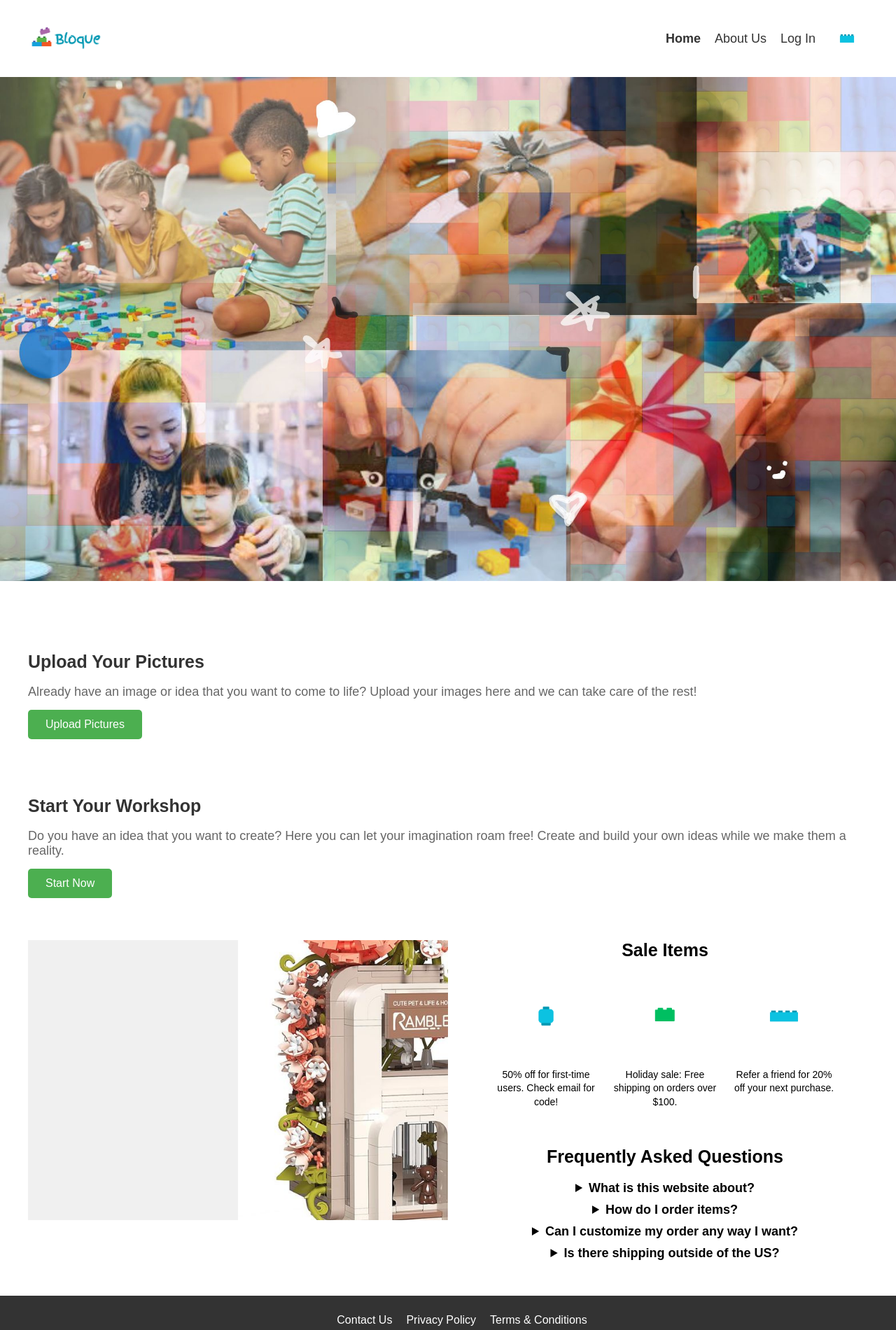
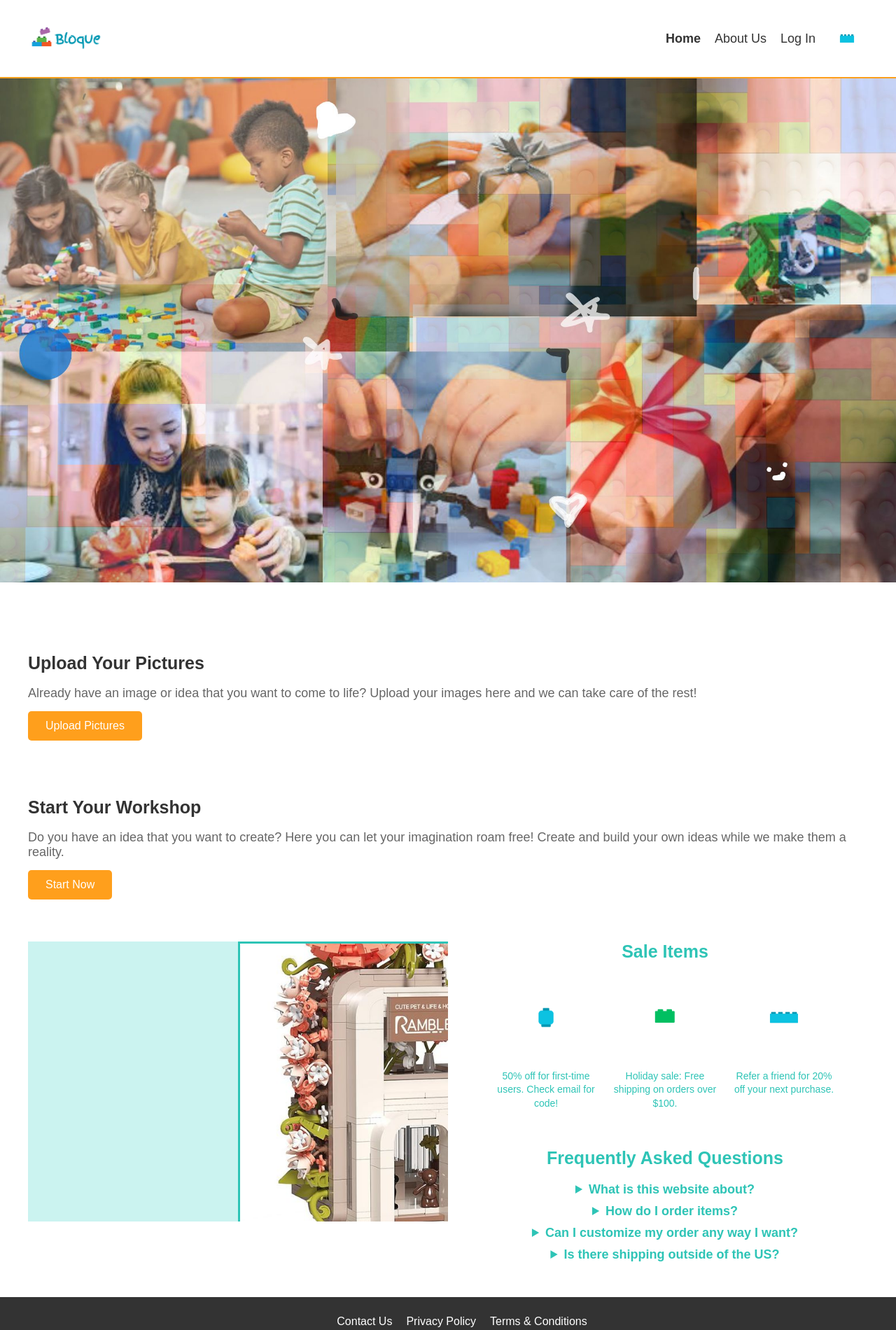
Before and after one commit to Car1ita/final-project, a plain HTML site: page index.html in a window 1280 px wide. Shown: the top 1900 px of the page at 70% size. Drawn offline with Linux system fonts and the light colour scheme.

Commit message:
adding colours!

```diff
--- a/pics.css
+++ b/pics.css
@@ -2,12 +2,21 @@ body, html {
     margin: 0;
     padding: 0;
     font-family: Arial, sans-serif;
+    background-color:#FFFFFF;
+    color: #2EC4B6;
 }
+
+main {
+    flex: 1;
+    padding: 20px;
+    text-align: center;
+  }
 
 header {
     background-color: white;
-    color: grey;
+    color: #2EC4B6;
     padding: 20px;
+    border-bottom: 2px solid #FF9F1C;
 }
 
 #logo img {
@@ -32,6 +41,7 @@ header {
     align-items: center;
     justify-content: flex-end;
     flex-grow: 1;
+    color: #2EC4B6;
 }
 
 .nav-links a {
@@ -54,6 +64,9 @@ header {
 .nav-links a.active {
     font-weight: bold;
 }
+.nav-links a:hover {
+    color: #FF9F1C;
+  }
 
 button {
     padding: 8px 16px;
@@ -61,6 +74,8 @@ button {
     cursor: pointer;
     border: none;
     border-radius: 5px;
+    background-color: #FF9F1C;
+    color: #FFFFFF;
 }
 
 button:hover {
@@ -87,7 +102,7 @@ section {
 
 h2, h3 {
     text-align: center;
-    color: #444;
+    color: #2EC4B6;
 }
 
 form label {
@@ -108,7 +123,7 @@ form button {
 }
 
 button {
-    background-color: #007bff;
+    background-color: #FF9F1C;
     color: #fff;
     border: none;
     padding: 10px 15px;
@@ -117,7 +132,7 @@ button {
 }
 
 button:hover {
-    background-color: #0056b3;
+    background-color: #2EC4B6;
 }
 
 #preview-section {
@@ -190,7 +205,7 @@ button:hover {
   }
 
   .close-button:hover {
-    color: red;
+    background-color: #2EC4B6;
   }
 
 .modal-content p {
--- a/screen.css
+++ b/screen.css
@@ -2,6 +2,8 @@ body, html {
     margin: 0;
     padding: 0;
     font-family: Arial, sans-serif;
+    background-color:#FFFFFF;
+    color: #2EC4B6;
 }
 
 main {
@@ -12,8 +14,9 @@ main {
 
 header {
     background-color: white;
-    color: grey;
+    color: #2EC4B6;
     padding: 20px;
+    border-bottom: 2px solid #FF9F1C;
 }
 
 #logo img {
@@ -38,6 +41,7 @@ header {
     align-items: center;
     justify-content: flex-end;
     flex-grow: 1;
+    color: #2EC4B6;
 }
 
 .nav-links a {
@@ -60,6 +64,9 @@ header {
 .nav-links a.active {
     font-weight: bold;
 }
+.nav-links a:hover {
+    color: #FF9F1C;
+  }
 
 button {
     padding: 8px 16px;
@@ -67,6 +74,8 @@ button {
     cursor: pointer;
     border: none;
     border-radius: 5px;
+    background-color: #FF9F1C;
+    color: #FFFFFF;
 }
 
 button:hover {
@@ -113,7 +122,7 @@ button:hover {
 
 #uploads button, #workshop button {
     padding: 12px 25px;
-    background-color: #4CAF50;
+    background-color: #FF9F1C;
     color: #fff;
     border: none;
     cursor: pointer;
@@ -122,7 +131,7 @@ button:hover {
 }
 
 #uploads button:hover, #workshop button:hover {
-    background-color: #45a049;
+    background-color: #2EC4B6;
 }
 
 .content-wrapper {
@@ -139,7 +148,7 @@ button:hover {
     max-width: 600px;
     height: 400px;
     overflow: hidden;
-    background-color: #f0f0f0;
+    background-color: #CBF3F0;
     position: relative;
 }
 
@@ -149,6 +158,7 @@ button:hover {
     object-fit: cover;
     position: absolute;
     opacity: 0;
+    border: 3px solid #2EC4B6;;
     transition: opacity 1s ease-in-out;
 }
 
@@ -170,6 +180,8 @@ button:hover {
     align-items: center;
     text-align: center;
     margin-bottom: 20px;
+    background-color: #fff;
+
 }
 
 .sale-title {
@@ -199,6 +211,11 @@ button:hover {
     height: 100px;
     object-fit: contain;
     margin-bottom: 10px;
+}
+
+.icon-container img:hover {
+    transform: scale(1.1);
+    border-color: #FF9F1C;
 }
 
 .icon-container p {
@@ -231,8 +248,13 @@ button:hover {
     font-weight: bold;
     cursor: pointer;
     font-size: 18px;
+    color: #2EC4B6;
+
 }
 
+.faq-section summary:hover {
+    color: #FF9F1C;
+}
 
 
 footer {
@@ -416,7 +438,6 @@ footer ul li a {
   text-decoration: underline;
 }
 
-/* Social Media Section */
 #social-media {
   text-align: center;
   margin: 40px auto;
--- a/screens.css
+++ b/screens.css
@@ -2,6 +2,8 @@ body, html {
     margin: 0;
     padding: 0;
     font-family: Arial, sans-serif;
+    background-color:#FFFFFF;
+    color: #2EC4B6;
 }
 
 main {
@@ -12,8 +14,9 @@ main {
 
 header {
     background-color: white;
-    color: grey;
+    color: #2EC4B6;
     padding: 20px;
+    border-bottom: 2px solid #FF9F1C;
 }
 
 #logo img {
@@ -38,6 +41,7 @@ header {
     align-items: center;
     justify-content: flex-end;
     flex-grow: 1;
+    color: #2EC4B6;
 }
 
 .nav-links a {
@@ -60,9 +64,25 @@ header {
 .nav-links a.active {
     font-weight: bold;
 }
+.nav-links a:hover {
+    color: #FF9F1C;
+  }
+
+button {
+    padding: 8px 16px;
+    font-size: 14px;
+    cursor: pointer;
+    border: none;
+    border-radius: 5px;
+    background-color: #FF9F1C;
+    color: #FFFFFF;
+}
+
+button:hover {
+    opacity: 0.8;
+}
 
 
-  /* Page Title */
   .page-title {
     text-align: center;
     margin: 20px 0;
@@ -70,26 +90,24 @@ header {
     color: #333;
   }
 
-  /* Order Container */
-  /* Order Container */
+
 .order-container {
     display: flex;
-    justify-content: space-between; /* Align items side by side */
-    align-items: flex-start; /* Align items to the top */
-    gap: 40px; /* Add spacing between sections */
+    justify-content: space-between;
+    align-items: flex-start;
+    gap: 40px;
     padding: 20px;
     max-width: 1200px;
     margin: auto;
   }
 
-  /* Order Summary Section (Left) */
   .order-summary {
-    flex: 1; /* Take up space on the left */
+    flex: 1;
     background-color: #f9f9f9;
     padding: 20px;
     border-radius: 8px;
     box-shadow: 0 4px 8px rgba(0, 0, 0, 0.1);
-    max-width: 400px; /* Optional: Limit the width */
+    max-width: 400px;
   }
 
   .order-summary h2 {
@@ -114,14 +132,13 @@ header {
     font-weight: bold;
   }
 
-  /* Multi-Form Section (Right) */
   .multi-form {
-    flex: 2; /* Take up space on the right */
+    flex: 2;
     background-color: #fff;
     padding: 20px;
     border-radius: 8px;
     box-shadow: 0 4px 8px rgba(0, 0, 0, 0.1);
-    width: 100%; /* Ensure it stretches to fill remaining space */
+    width: 100%;
   }
 
   .multi-form h2 {
@@ -157,51 +174,53 @@ header {
     background-color: #45a049;
   }
 
-  /* Responsive Design */
+
   @media (max-width: 768px) {
     .order-container {
-      flex-direction: column; /* Stack sections vertically */
-      gap: 20px; /* Adjust spacing for stacked layout */
+      flex-direction: column;
+      gap: 20px;
     }
 
     .order-summary {
-      max-width: 100%; /* Allow full width for smaller screens */
+      max-width: 100%;
     }
 
     .multi-form {
-      max-width: 100%; /* Allow full width for smaller screens */
+      max-width: 100%;
     }
   }
 
   .home-button {
-    display: flex; /* Align icon and text horizontally */
-    align-items: center; /* Vertically center the icon and text */
-    gap: 10px; /* Add space between the icon and text */
+    display: flex;
+    flex-direction: column;
+    align-items: center;
+    justify-content: center;
     margin-top: 20px;
-    text-decoration: none; /* Remove underline */
+    text-decoration: none;
+    gap: 5px;
   }
 
   .home-icon {
-    width: 50px; /* Set icon size */
+    width: 50px;
     height: 50px;
     transition: transform 0.3s ease, box-shadow 0.3s ease;
     cursor: pointer;
   }
 
-  .home-icon:hover {
-    transform: scale(1.1); /* Enlarge on hover */
-    box-shadow: 0 4px 6px rgba(0, 0, 0, 0.2);
-  }
-
   .home-text {
-    font-size: 16px; /* Text size */
+    font-size: 16px;
     font-weight: bold;
-    color: #4CAF50; /* Match the icon's theme */
+    color: #FF9F1C;
     transition: color 0.3s ease;
   }
 
   .home-button:hover .home-text {
-    color: #333; /* Change text color on hover */
+    color: #333;
+  }
+
+  .home-button:hover .home-icon {
+    transform: scale(1.1);
+    box-shadow: 0 4px 6px rgba(0, 0, 0, 0.2);
   }
 
   footer {
--- a/works.css
+++ b/works.css
@@ -2,12 +2,21 @@ body, html {
   margin: 0;
   padding: 0;
   font-family: Arial, sans-serif;
+  background-color:#FFFFFF;
+  color: #2EC4B6;
+}
+
+main {
+  flex: 1;
+  padding: 20px;
+  text-align: center;
 }
 
 header {
   background-color: white;
-  color: grey;
+  color: #2EC4B6;
   padding: 20px;
+  border-bottom: 2px solid #FF9F1C;
 }
 
 #logo img {
@@ -32,6 +41,7 @@ header {
   align-items: center;
   justify-content: flex-end;
   flex-grow: 1;
+  color: #2EC4B6;
 }
 
 .nav-links a {
@@ -54,6 +64,9 @@ header {
 .nav-links a.active {
   font-weight: bold;
 }
+.nav-links a:hover {
+  color: #FF9F1C;
+}
 
 button {
   padding: 8px 16px;
@@ -61,11 +74,14 @@ button {
   cursor: pointer;
   border: none;
   border-radius: 5px;
+  background-color: #FF9F1C;
+  color: #FFFFFF;
 }
 
 button:hover {
   opacity: 0.8;
 }
+
 
 .workspace-container {
   display: flex;
@@ -117,13 +133,14 @@ button:hover {
   border: 1px solid #ccc;
   border-radius: 8px;
   box-shadow: 0 4px 6px rgba(0, 0, 0, 0.1);
-  background-color: #f9f9f9;
+  background-color:  #FF9F1C;
   cursor: pointer;
   transition: background-color 0.3s ease;
 }
 
 .tools button:hover {
-  background-color: #e0e0e0;
+  background-color: #2EC4B6;
+
 }
 
 .modal {
```
